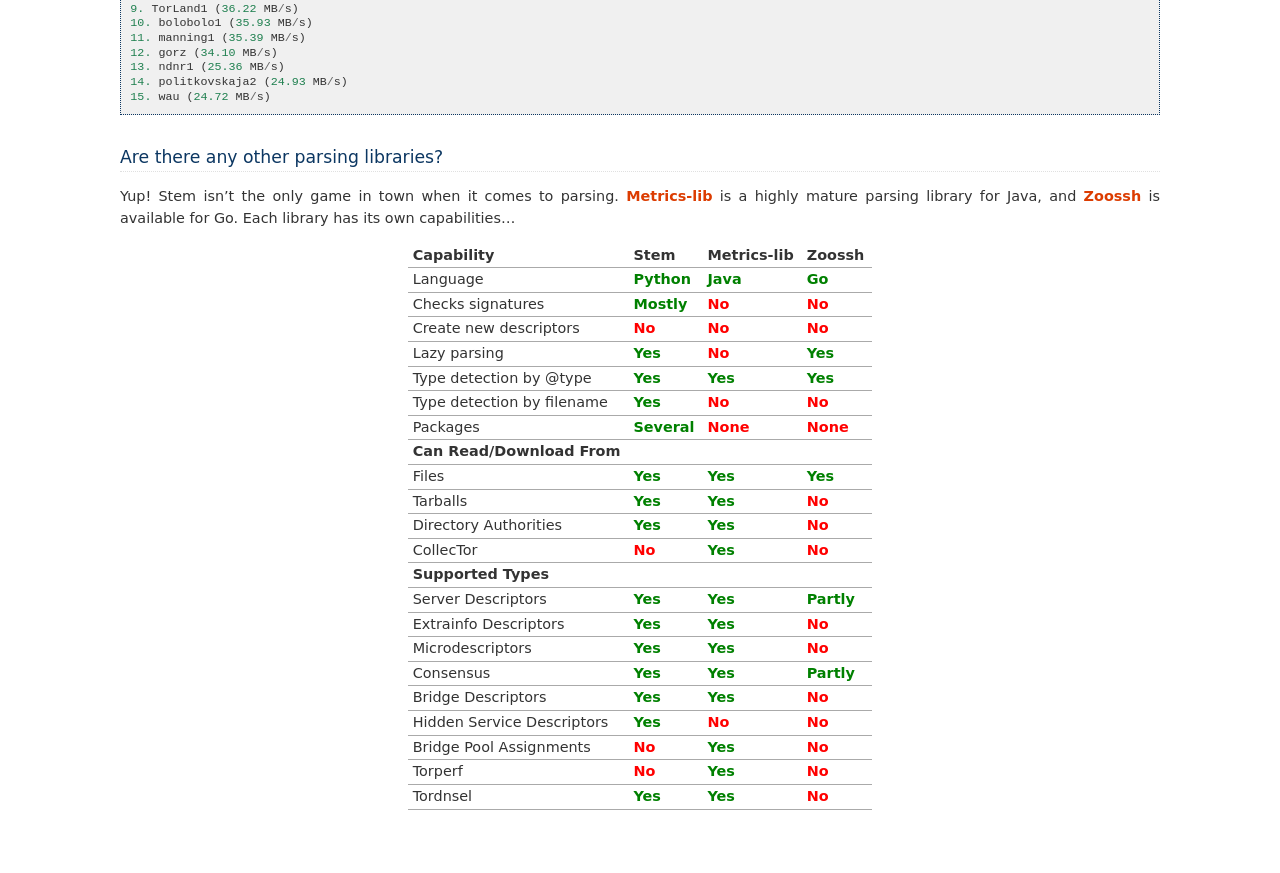
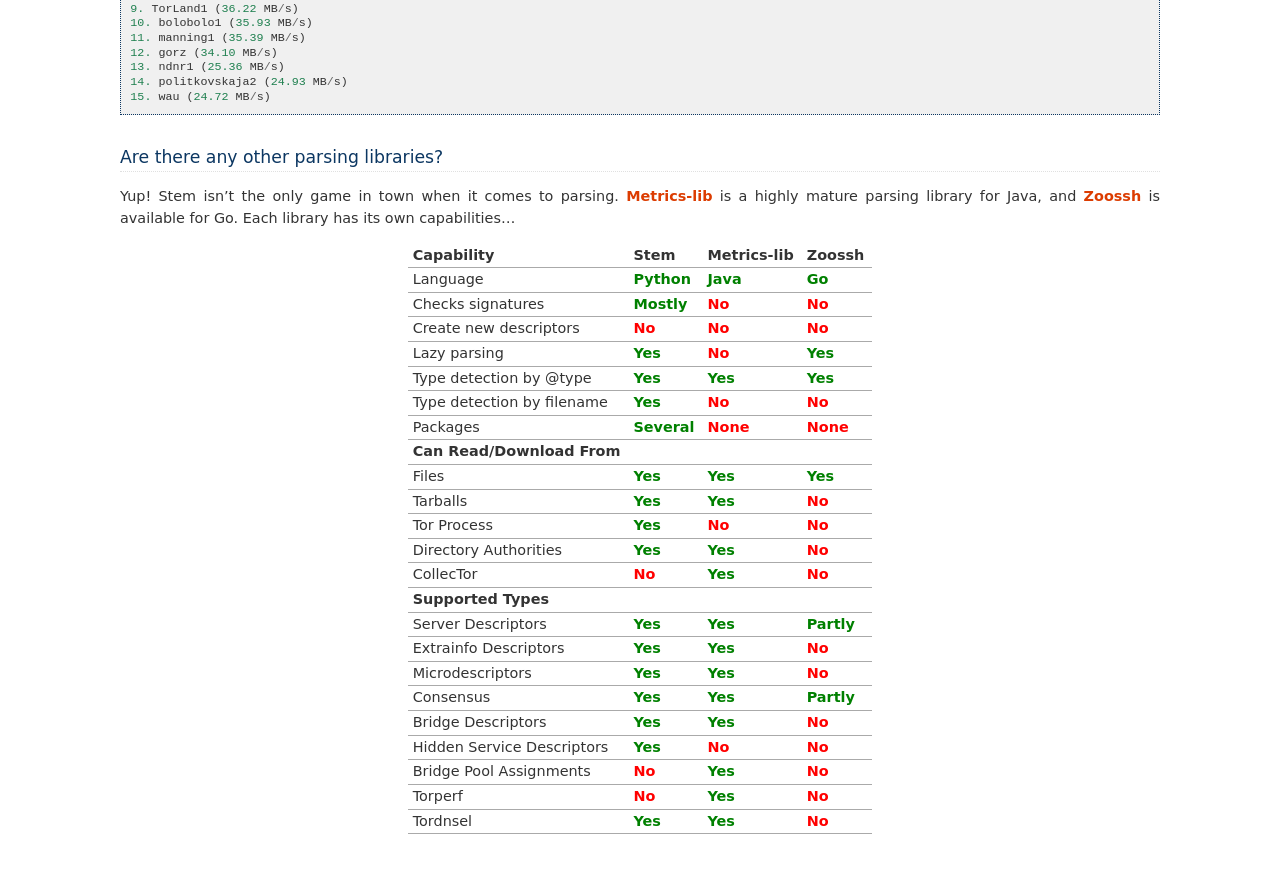
Before and after one commit to torproject/stem, a Sphinx documentation site: the page built from docs/tutorials/mirror_mirror_on_the_wall.rst, in a window 1280 px wide and 900 px high, scrolled down 4516 px. Shown: the top 873 px of the window. Built offline with Sphinx 7.4.7, drawn with Linux system fonts in a browser that asks for light colours.

Commit message:
Add tor process as another source of descriptors

```diff
--- a/docs/tutorials/mirror_mirror_on_the_wall.rst
+++ b/docs/tutorials/mirror_mirror_on_the_wall.rst
@@ -276,6 +276,7 @@
 **Can Read/Download From**
 Files                       :green:`Yes`      :green:`Yes`    :green:`Yes`
 Tarballs                    :green:`Yes`      :green:`Yes`    :red:`No`
+Tor Process                 :green:`Yes`      :red:`No`       :red:`No`
 Directory Authorities       :green:`Yes`      :green:`Yes`    :red:`No`
 CollecTor                   :red:`No`         :green:`Yes`    :red:`No`
 **Supported Types**
```
